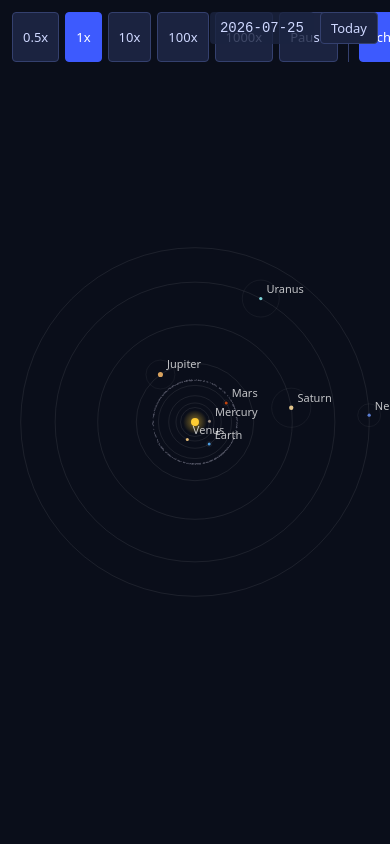
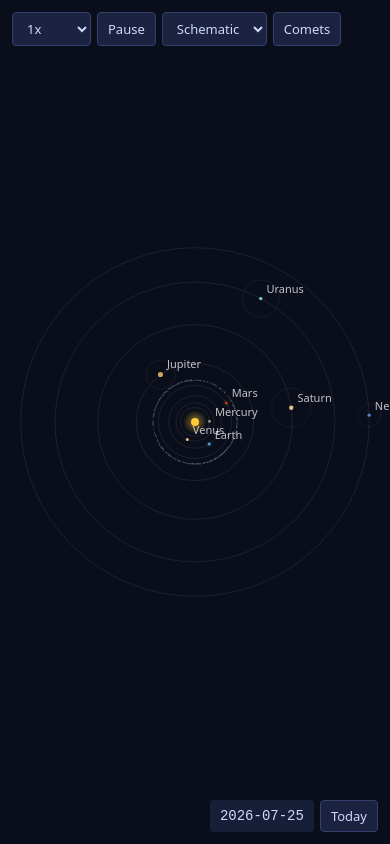
Before and after one commit to jazzyoki/solarsystem-simulation, a React (Vite) app: page / in a window 390 px wide. Built offline with nearby package versions, Linux system fonts and the light colour scheme.

Commit message:
feat: responsive mobile layout — dropdowns and bottom-right date under 640px

```diff
--- a/src/styles.css
+++ b/src/styles.css
@@ -179,3 +179,30 @@ body,
 .perihelion-button {
   margin-top: 2px;
 }
+
+@media (max-width: 640px) {
+  /* Collapse the button groups (and their separators) in favor of dropdowns. */
+  .speed-buttons,
+  .mode-buttons,
+  .toolbar-separator {
+    display: none;
+  }
+
+  .speed-select,
+  .mode-select {
+    display: inline-block;
+  }
+
+  /* Move the date + Today controls out of the toolbar's way, to the
+     bottom-right, clearing any home-indicator / gesture inset. */
+  .date-controls {
+    top: auto;
+    bottom: calc(12px + env(safe-area-inset-bottom));
+    right: 12px;
+  }
+
+  /* Keep a long comet list from running under the bottom date controls. */
+  .comet-picker {
+    max-height: 50vh;
+  }
+}
```
